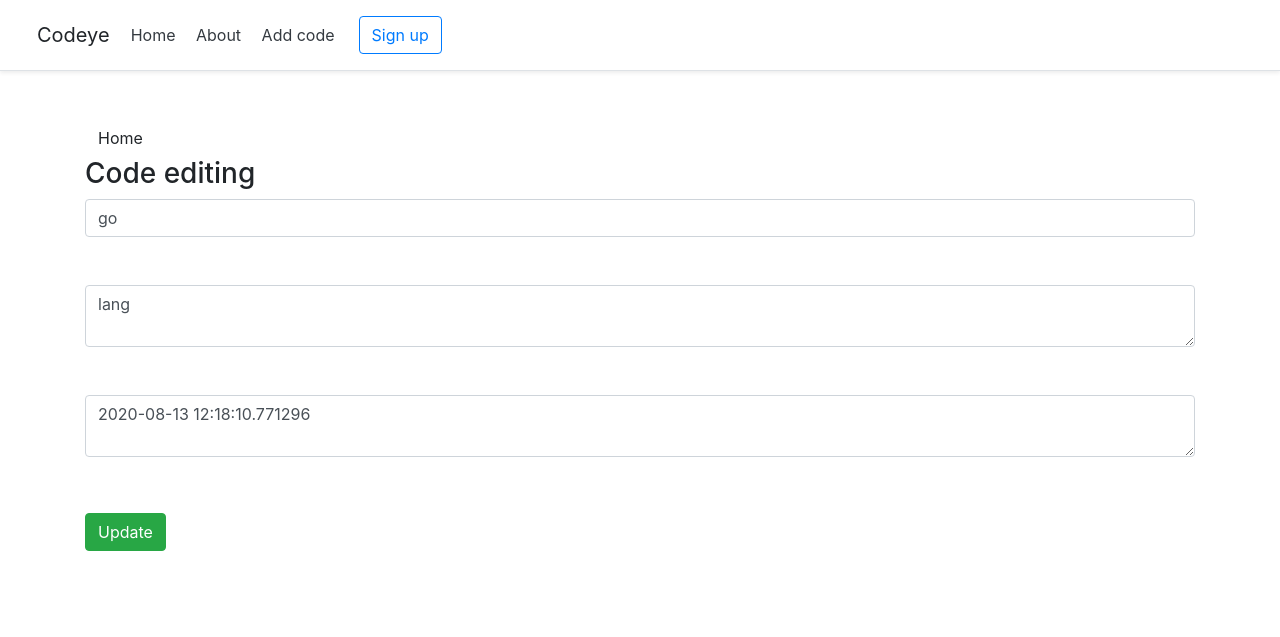
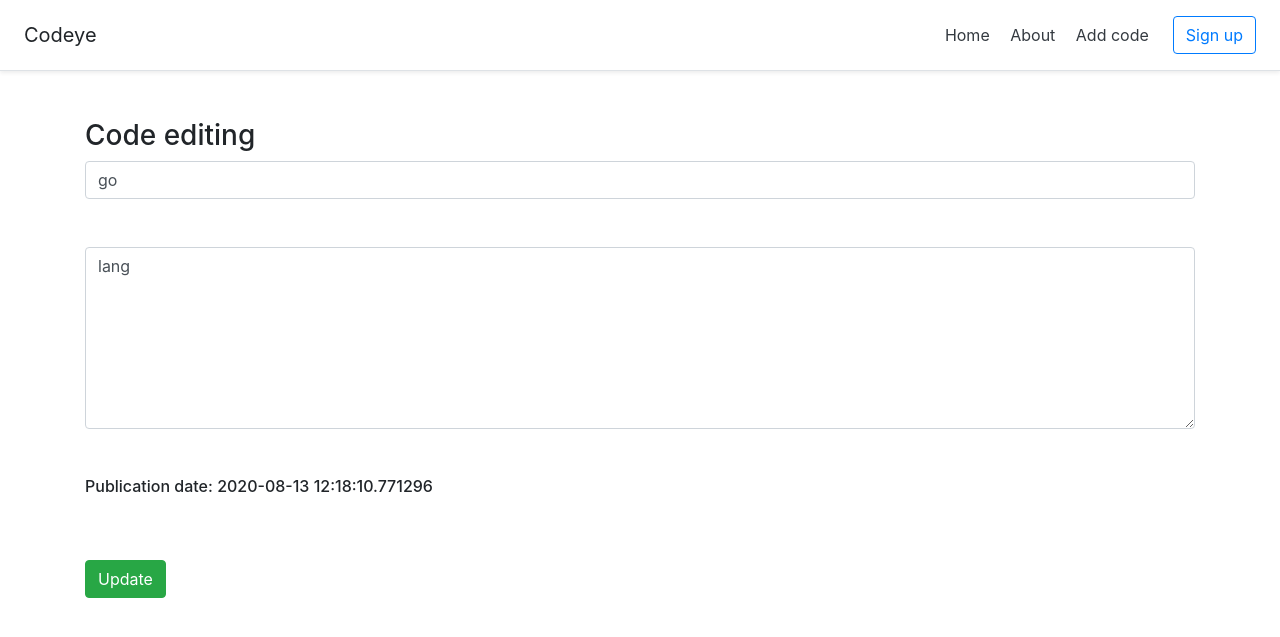
Before and after one commit to denisputnov/codeye, a Flask app: page /code/1/update in a window 1280 px wide. Shown: the top 637 px of the page. Run offline with Flask 2, Linux system fonts and the light colour scheme; data comes from the database, SQL or seed files in the repository; both versions use the stored data as it was after the commit; some libraries are stand-ins or nearby versions.

Commit message:
all pages work

```diff
--- a/app.py
+++ b/app.py
@@ -26,10 +26,10 @@ def show_hello_page():
     return render_template('home.html')
 
 
-@application.route('/code/<int:id>')
-def show_code_page(id):
-    code = Code.query.get(id)
-    return render_template('code.html', code=code)
+#@application.route('/code/<int:id>')
+#def show_code_page(id):
+#    code = Code.query.get(id)
+#    return render_template('code.html', code=code)
 
 
 @application.route('/about')
@@ -43,11 +43,11 @@ def code_update(id):
     if request.method == 'POST':
         code.name = request.form['name']
         code.code = request.form['code']
-        code.date = request.form['date']
+        #code.date = request.form['date']
 
         try:
             db.session.commit()
-            return redirect("/code/<int:id>")
+            return redirect('/code/{}/update'.format(id))
         except:
             return "Code editing error."
 
@@ -72,14 +72,14 @@ def add_code():
     if request.method == 'POST':
         name = request.form['name']
         code = request.form['code']
-        print(name, code)
+
+        count = len(Code.query.all()) + 1
 
         codeAdd = Code(name=name, code=code)
-        print(codeAdd)
         try:
             db.session.add(codeAdd)
             db.session.commit()
-            return redirect("/")
+            return redirect('/code/{}/update'.format(count))
         except:
             return "Code adding error."
         # return redirect(f'/{id}')
--- a/templates/add_code.html
+++ b/templates/add_code.html
@@ -6,11 +6,11 @@ Add your code and share
 
 {% block body%}
 <div class="container mt-5">
-    <a class="btn btn-toolbar" href="http://127.0.0.1:5000/home">Home</a>
+    <!-- <a class="btn btn-toolbar" href="http://127.0.0.1:5000/home">Home</a> -->
     <h3>Code adding</h3>
     <form method="post">
         <input type="text" name="name" id="name" class="form-control" placeholder="Enter name"><br>
-        <textarea name="code" id="code" cols="30" rows="10" class="form-control" placeholder="Enter code"></textarea><br>
+        <textarea name="code" id="code" cols="25" rows="8.5" class="form-control" placeholder="Enter code"></textarea><br>
         <input type="submit" class="btn btn-success" value="Send">
         <h1> </h1>
     </form>
--- a/templates/base.html
+++ b/templates/base.html
@@ -7,7 +7,7 @@
     <link rel="stylesheet" href="https://stackpath.bootstrapcdn.com/bootstrap/4.5.2/css/bootstrap.min.css" integrity="sha384-JcKb8q3iqJ61gNV9KGb8thSsNjpSL0n8PARn9HuZOnIxN0hoP+VmmDGMN5t9UJ0Z" crossorigin="anonymous">
     <title>{% block title %}{% endblock %}</title>
     <div class="d-flex flex-column flex-md-row align-items-center p-3 px-md-4 mb-3 bg-white border-bottom shadow-sm">
-        <a class="btn btn_info" href="/home"><h5 class="my-0 mr-md-auto font-weight-normal">Codeye</h5></a>
+        <h5 class="my-0 mr-md-auto font-weight-normal">Codeye</h5>
         <nav class="my-2 my-md-0 mr-md-3">
           <a class="p-2 text-dark" href="/home">Home</a>
           <a class="p-2 text-dark" href="/about">About</a>
--- a/templates/code_update.html
+++ b/templates/code_update.html
@@ -6,12 +6,12 @@ Edit your code
 
 {% block body%}
 <div class="container mt-5">
-    <a class="btn btn-toolbar" href="http://127.0.0.1:5000/home">Home</a>
+    <!--<a class="btn btn-toolbar" href="http://127.0.0.1:5000/home">Home</a>-->
     <h3>Code editing</h3>
     <form method="post">
-        <input type="text" name="title" id="title" class="form-control" value="{{ code.name }}" placeholder="Enter title"><br>
-        <textarea name="intro" id="intro" class="form-control" placeholder="Enter intro">{{ code.code }}</textarea><br>
-        <textarea name="text" id="text" class="form-control" placeholder="Enter text">{{ code.date }}</textarea><br>
+        <input type="text" name="name" id="name" class="form-control" value="{{ code.name }}" placeholder="Enter title"><br>
+        <textarea name="code" id="code" rows="7" class="form-control" placeholder="Enter code">{{ code.code }}</textarea><br>
+        <h6>Publication date: {{ code.date }}</h6><br>
         <input type="submit" class="btn btn-success" value="Update">
         <h1> </h1>
     </form>
```
Also changed, not shown: templates/about.html (+15 -0 lines), templates/code.html (+19 -0 lines), code.db.
